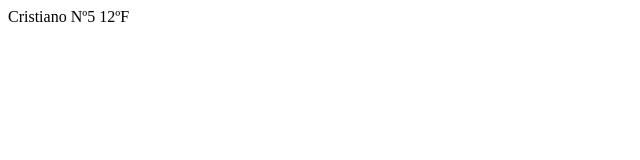
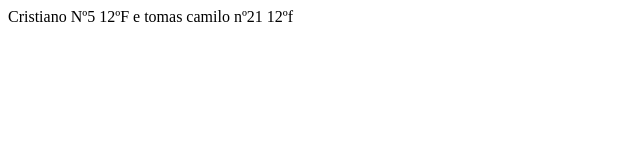
Before and after one commit to CrisAlex10/TrabalhoDoMiguel, a plain HTML site: page Repository Site/index.html in a window 1280 px wide. Shown: the whole page, without its empty margins (0-640 px from the left). Drawn offline with Linux system fonts and the light colour scheme.

Commit message:
Update index.html

```diff
--- a/Repository Site/index.html
+++ b/Repository Site/index.html
@@ -6,6 +6,6 @@
     <title>Document</title>
 </head>
 <body>
-    Cristiano Nº5 12ºF
+    Cristiano Nº5 12ºF e tomas camilo nº21 12ºf
 </body>
 </html>
```
